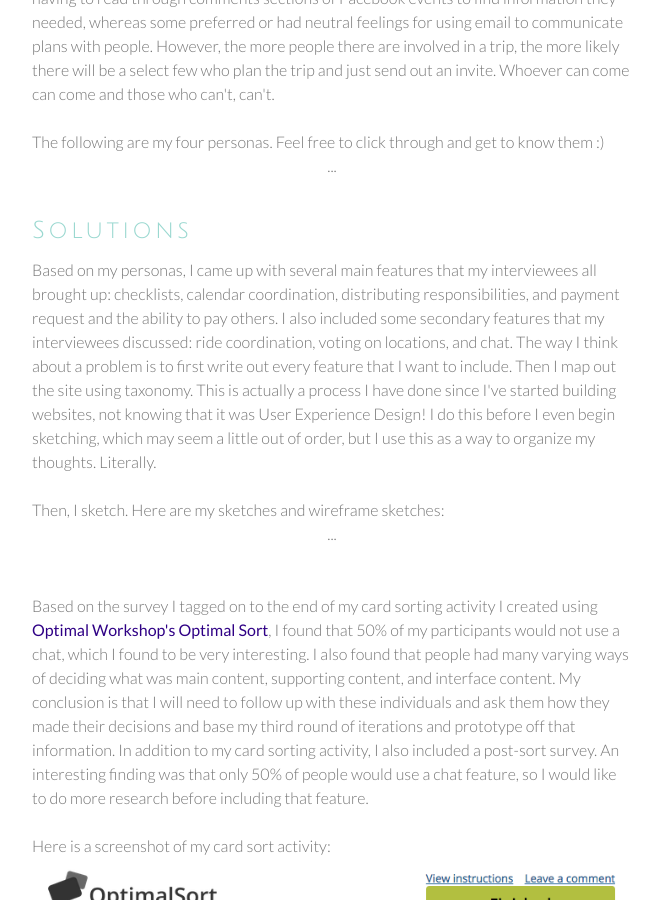
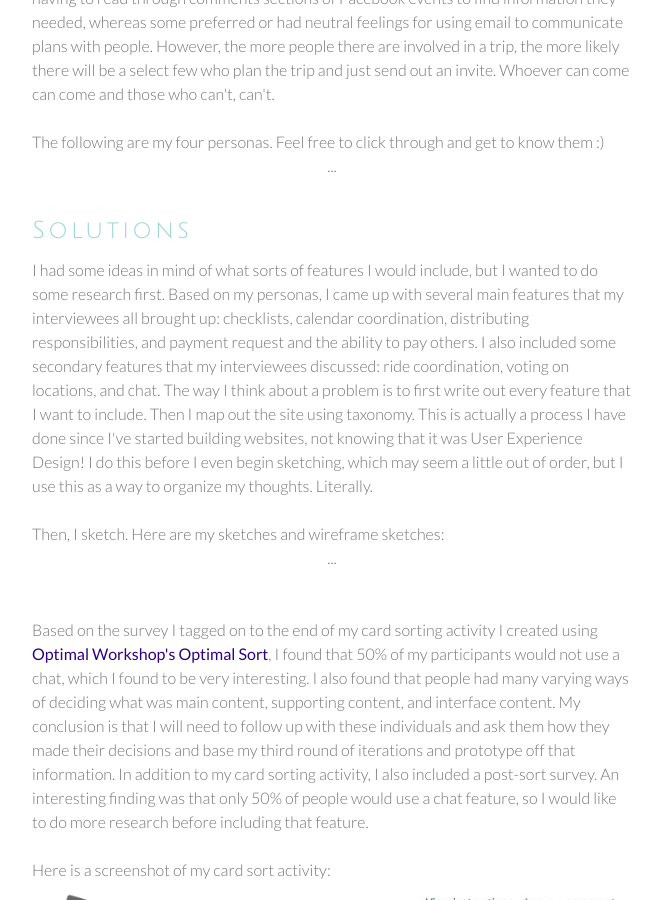
Before and after one commit to rachellee/resume, a Jekyll site: the page built from portfolio/general-assembly/index.html, in a window 1280 px wide and 900 px high, scrolled down 1576 px. Shown: the whole window, without its empty margins (308-968 px from the left). Built offline with Jekyll 4.4.1, drawn with Linux system fonts in a browser that asks for light colours; nearby versions of some CDN libraries; some web fonts are replaced.

Commit message:
ga solutions boost

```diff
--- a/portfolio/general-assembly/index.html
+++ b/portfolio/general-assembly/index.html
@@ -29,7 +29,7 @@ c.parentNode.insertBefore(cp, c); })(); </script><noscript>Powered by Cincopa <a
 		</center>
 		<BR>
 		<h1>Solutions</h1>
-		Based on my personas, I came up with several main features that my interviewees all brought up: checklists, calendar coordination, distributing responsibilities, and payment request and the ability to pay others. I also included some secondary features that my interviewees discussed: ride coordination, voting on locations, and chat.
+		I had some ideas in mind of what sorts of features I would include, but I wanted to do some research first. Based on my personas, I came up with several main features that my interviewees all brought up: checklists, calendar coordination, distributing responsibilities, and payment request and the ability to pay others. I also included some secondary features that my interviewees discussed: ride coordination, voting on locations, and chat.
 
 		The way I think about a problem is to first write out every feature that I want to include. Then I map out the site using taxonomy. This is actually a process I have done since I've started building websites, not knowing that it was User Experience Design! I do this before I even begin sketching, which may seem a little out of order, but I use this as a way to organize my thoughts. Literally.<BR><BR>
 
```
